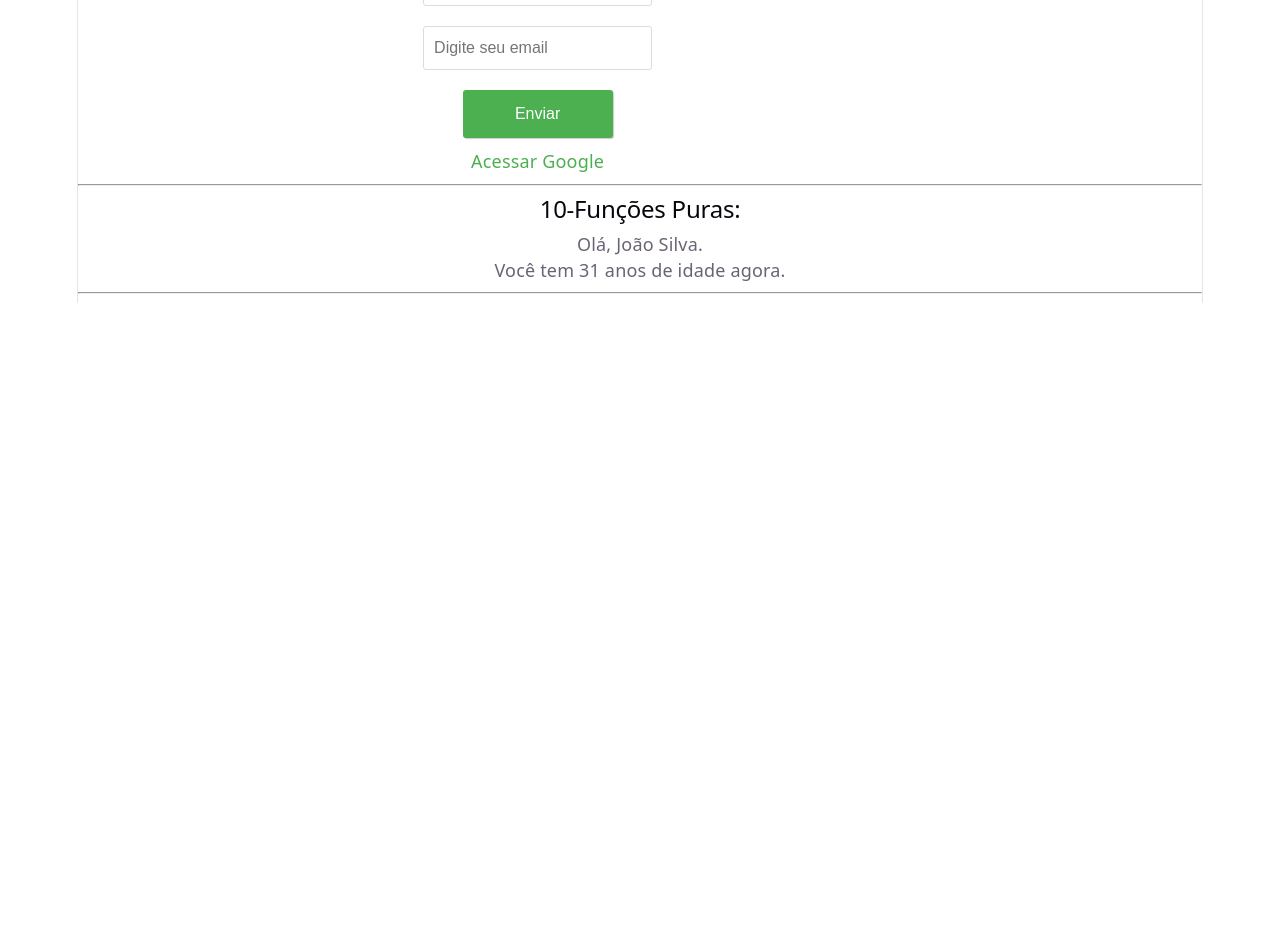
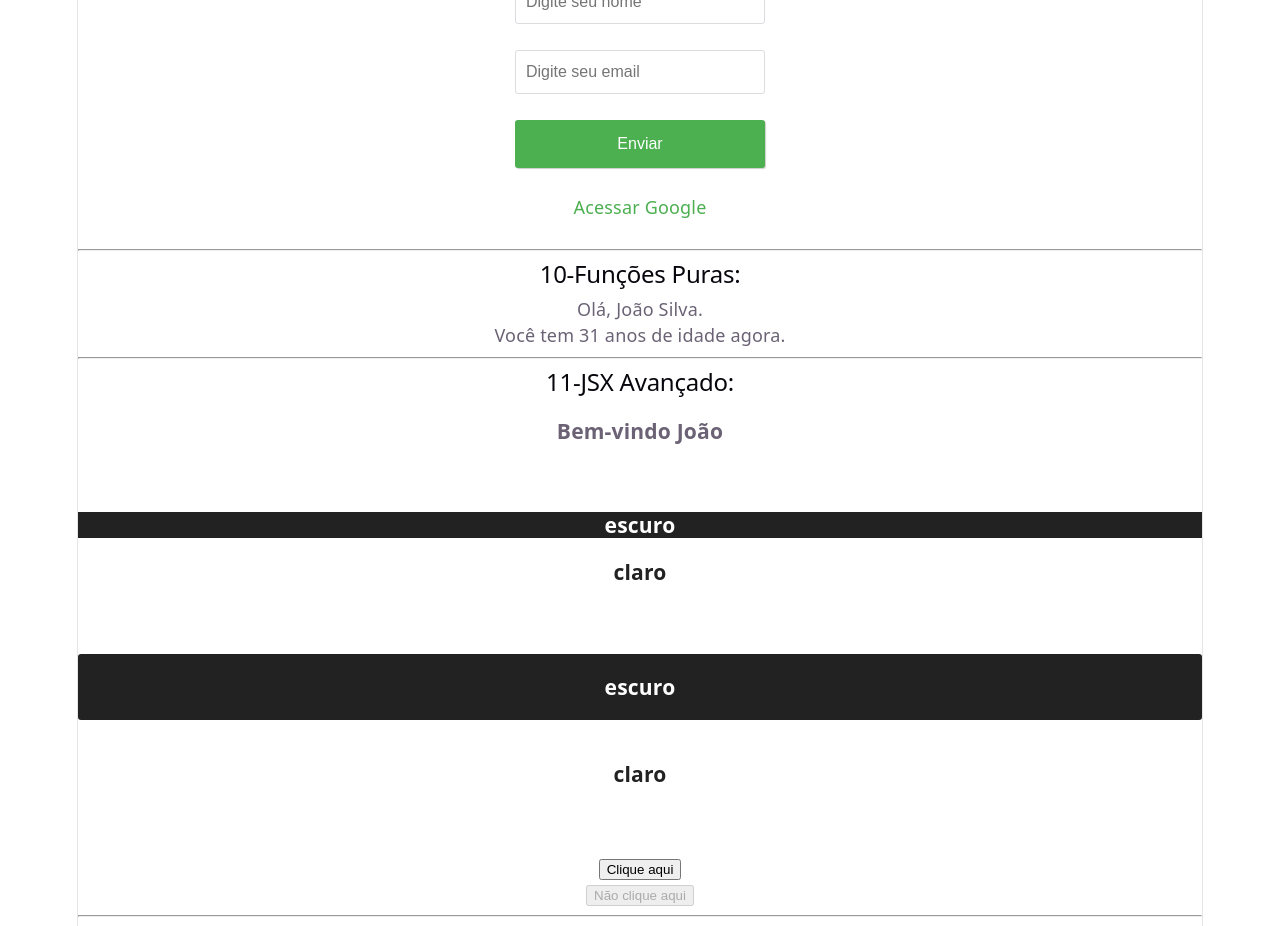
Before and after one commit to Josinaldo-Jr/devStart, a React (Vite) app in the folder Fase 1/react-fase1/: page / in a window 1280 px wide. Shown: the part 1440-2366 px from the top of the page. Before the commit the page ends 1743 px from the top, so only its background shows below. Built offline with nearby package versions, Linux system fonts and the light colour scheme.

Commit message:
feat: add JSXAvancado page and components for conditional rendering; update styles and dependencies

```diff
--- a/Fase 1/react-fase1/package.json
+++ b/Fase 1/react-fase1/package.json
@@ -11,6 +11,7 @@
   },
   "dependencies": {
     "axios": "^1.16.1",
+    "clsx": "^2.1.1",
     "react": "^19.2.6",
     "react-dom": "^19.2.6",
     "react-router-dom": "^7.16.0"
--- a/Fase 1/react-fase1/src/App.jsx
+++ b/Fase 1/react-fase1/src/App.jsx
@@ -7,6 +7,7 @@
 import KitUI from './pages/KitUI';
 import './components/KitUI/style.css';
 import FuncoesPuras from './pages/FuncoesPuras';
+import JSXAvancado from './pages/JSXAvancado';
 
 // ------------------- //
 function App() {
@@ -28,6 +29,8 @@
       <hr />
       <FuncoesPuras />
       <hr />
+      <JSXAvancado />
+      <hr />
     </div>
   );
 }
--- a/Fase 1/react-fase1/src/components/KitUI/style.css
+++ b/Fase 1/react-fase1/src/components/KitUI/style.css
@@ -1,7 +1,7 @@
-  :root{
-      --primary: #4CAF50;
-      --secondary: #FFC107;
-      --light-gray: #DADCE0;
+:root {
+  --primary: #4caf50;
+  --secondary: #ffc107;
+  --light-gray: #dadce0;
 }
 
 .ui-link {
@@ -10,8 +10,11 @@
 }
 
 .ui-container {
-      width: 80%;
+  max-width: 250px;
   margin: 0 auto;
+  padding: 20px;
+  display: flex;
+  flex-direction: column;
 }
 
 .ui-textfield {
@@ -40,7 +43,3 @@
   opacity: 0.4;
   cursor: disabled;
 }
-
-  [class^="ui-"] {
-      margin: 10px;
-  }
--- /dev/null
+++ b/Fase 1/react-fase1/src/components/RenderizacaoCondicional/BemVindoUsuario.jsx
@@ -0,0 +1,8 @@
+function BemVindoUsuario(props) {
+    if (!props.usuario) {
+        return (null);
+    }
+    return <h3>Bem-vindo {props.usuario.nome}</h3>
+}
+
+export default BemVindoUsuario;
--- /dev/null
+++ b/Fase 1/react-fase1/src/components/RenderizacaoCondicional/TemaEscuro.jsx
@@ -0,0 +1,11 @@
+import "./style.css";
+
+function TemaEscuro({ tema }) {
+  if (tema === "escuro") {
+    return <h3 className={tema}>{tema}</h3>;
+  } else {
+    return <h3 className={tema}>{tema}</h3>;
+  }
+}
+
+export default TemaEscuro;
--- /dev/null
+++ b/Fase 1/react-fase1/src/components/RenderizacaoCondicional/TemaEscuroII.jsx
@@ -0,0 +1,14 @@
+import "./style.css";
+import clsx from "clsx";
+
+function TemaEscuroII({ tema }) {
+
+ const classeFinal = clsx("barra-de-navegacao2", tema);
+
+    return (
+        <h3 className={classeFinal}> {tema} </h3>
+    );
+
+}
+
+export default TemaEscuroII;
--- /dev/null
+++ b/Fase 1/react-fase1/src/components/RenderizacaoCondicional/style.css
@@ -0,0 +1,14 @@
+.barra-de-navegacao2 {
+    padding: 20px;
+    border-radius: 3px;
+}
+
+.escuro {
+    background-color: #222;
+    color: white;
+}
+
+.claro {
+    background-color: white;
+    color: #222;
+}
--- /dev/null
+++ b/Fase 1/react-fase1/src/components/UIKit/Botao.jsx
@@ -0,0 +1,11 @@
+function Botao(props) {
+
+    const {children, ...rest} = props;
+
+    return (
+        <button {...rest}>{children}</button>
+    );
+
+}
+
+export default Botao;
--- /dev/null
+++ b/Fase 1/react-fase1/src/pages/JSXAvancado.jsx
@@ -0,0 +1,28 @@
+import BemVindoUsuario from "../components/RenderizacaoCondicional/BemVindoUsuario";
+import TemaEscuro from "../components/RenderizacaoCondicional/TemaEscuro";
+import TemaEscuroII from "../components/RenderizacaoCondicional/TemaEscuroII";
+import Botao from "../components/UIKit/Botao";
+
+function JSXAvancado() {
+
+  return (
+    <>
+      <h2>11-JSX Avançado:</h2>
+
+      <BemVindoUsuario usuario={{ nome: 'João' }} />
+      <BemVindoUsuario usuario={null} />
+      <br />
+      <TemaEscuro tema="escuro" />
+      <TemaEscuro tema="claro" />
+      <br />
+      <TemaEscuroII tema="escuro" />
+      <TemaEscuroII tema="claro" />
+      <br />
+      <Botao onClick={() => alert("Botão clicado!")}>Clique aqui</Botao>
+      <br />
+      <Botao disabled={true}>Não clique aqui</Botao>
+    </>
+  );
+}
+
+export default JSXAvancado;
```
Also changed, not shown: 1 other file (tests, documents, lock files or other folders). Lines whose indentation alone changed are shown as unchanged.
